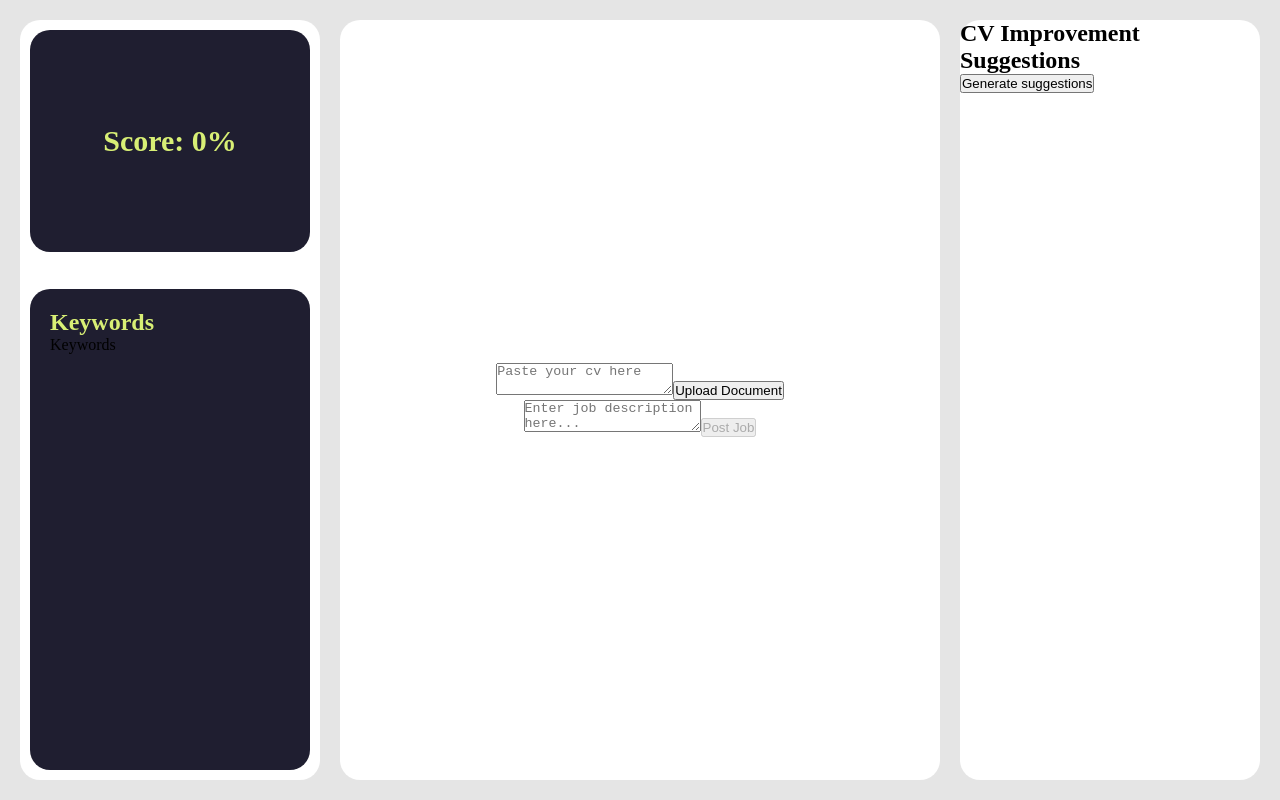
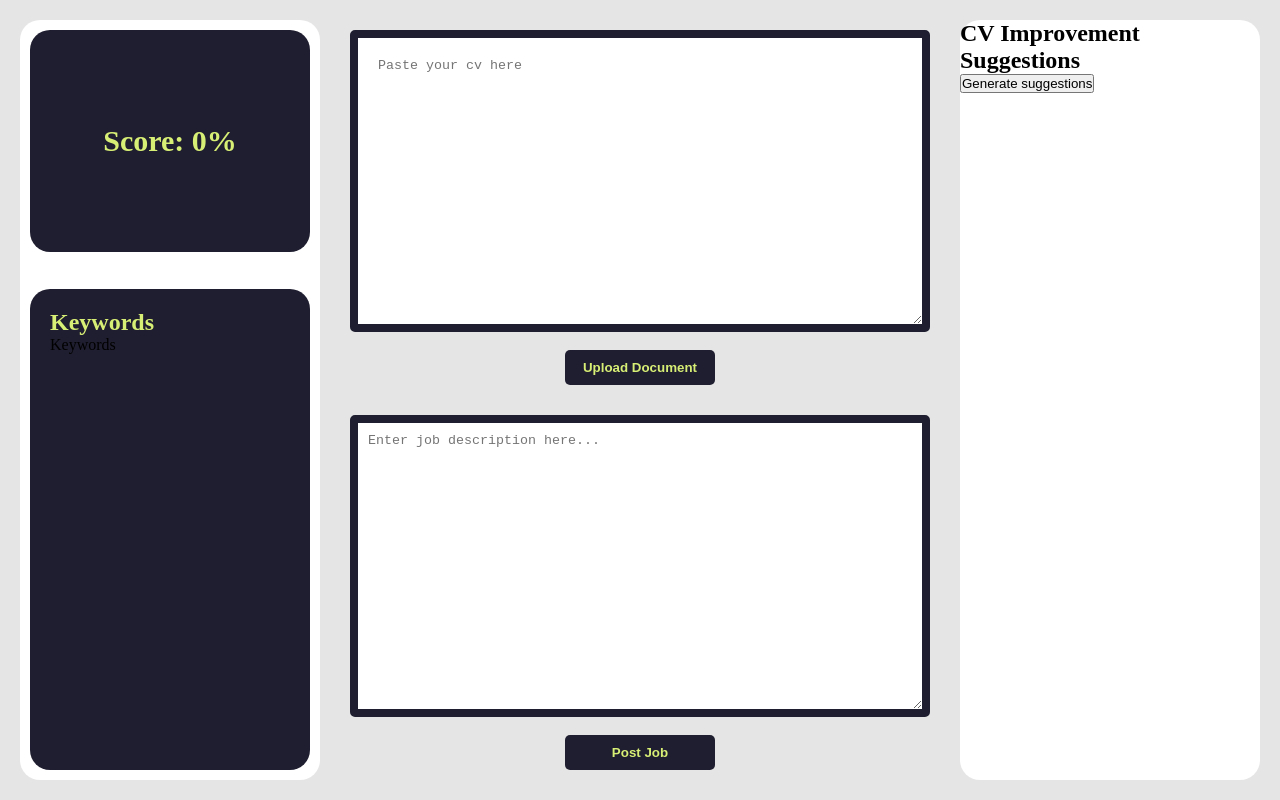
Before and after one commit to Presho99/job-hunter, a React (Create React App) app: page / in a window 1280 px wide. Built offline with nearby package versions, Linux system fonts and the light colour scheme.

Commit message:
Style textareas

```diff
--- a/src/App.css
+++ b/src/App.css
@@ -23,7 +23,7 @@
 
 }
 
-.left, .middle, .right{
+.left, .right{
 background-color: #fff;
 border-radius: 20px;
 }
@@ -43,7 +43,9 @@ border-radius: 20px;
   display: flex;
   flex-direction: column;
   align-items: center;
-  justify-content: center;
+  justify-content: space-between;
+  padding: 10px;
+  border-radius: 20px;
 }
 
 .right{
--- /dev/null
+++ b/src/components/Doc.css
@@ -0,0 +1,33 @@
+.doc{
+    height: 48%;
+    width: 100%;
+    /* background-color: #E1E1E1; */
+
+    display: flex;
+    flex-direction: column;
+    align-items: center;
+    justify-content: space-between;
+}
+
+.doc-text{
+    width: 100%;
+    overflow: scroll;
+    height: 85%;
+    outline: none;
+    padding: 10px;
+    padding: 20px;
+    border: 8px solid #1f1e30;
+    border-radius: 5px;
+
+}
+
+.doc-btn{
+    width: 150px;
+    cursor: pointer;
+    outline: none;
+    border: 0;
+    padding: 10px;
+    color: #d8ef75;
+    font-weight: bold;
+    border-radius: 5px;   background-color: #1f1e30;
+}
--- a/src/components/Doc.js
+++ b/src/components/Doc.js
@@ -1,5 +1,6 @@
 import React, { useState } from "react";
 import { FontAwesomeIcon } from "@fortawesome/react-fontawesome";
+import '../components/Doc.css'
 import { faTrash} from "@fortawesome/free-solid-svg-icons";
 
 function Doc({handleUpload}) {
@@ -25,6 +26,7 @@ function Doc({handleUpload}) {
 
   return <div className="doc">
   <textarea
+  className="doc-text"
   value={document}
   onChange={handleFileChange}
   placeholder="Paste your cv here"
@@ -34,7 +36,7 @@ function Doc({handleUpload}) {
         <FontAwesomeIcon icon={faTrash} onClick={handleDeleteClick}/>
       </div>
     )}
-    <button onClick={handleUploadClick}>Upload Document</button>
+    <button onClick={handleUploadClick} className="doc-btn">Upload Document</button>
   </div>;
 }
 
--- /dev/null
+++ b/src/components/Job.css
@@ -0,0 +1,33 @@
+.job{
+    height: 48%;
+    width: 100%;
+    /* background-color: #E1E1E1; */
+
+    display: flex;
+    flex-direction: column;
+    align-items: center;
+    justify-content: space-between;
+}
+
+.job-text{
+    width: 100%;
+    overflow: scroll;
+    height: 85%;
+    outline: none;
+    padding: 10px;
+    border-radius: 20px;
+    border: 8px solid #1f1e30;
+    border-radius: 5px;
+}
+
+.job-btn{
+    width: 150px;
+    cursor: pointer;
+    outline: none;
+    border: 0;
+    padding: 10px;
+    color: #d8ef75;
+    font-weight: bold;
+    border-radius: 5px;
+    background-color: #1f1e30;
+}
--- a/src/components/Job.js
+++ b/src/components/Job.js
@@ -1,4 +1,5 @@
 import React, {useState} from 'react'
+import '../components/Job.css'
 
 function Job({onSubmit}) {
   const [jd, setJd] = useState('')
@@ -17,15 +18,16 @@ const handleTextareaChange = (e) => {
   }
 
   return (
-   <form onSubmit={handleSubmit}>
+   <div  className="job">
      <textarea
+     className='job-text'
      value={jd}
      onChange={handleTextareaChange}
      placeholder="Enter job description here..."
 
      />
-     <button type='submit' disabled={isDisabled}>Post Job</button>
-   </form>
+     <button onSubmit={handleSubmit} type='submit' disabled={isDisabled} className="job-btn">Post Job</button>
+   </div>
   )
 }
 
```
